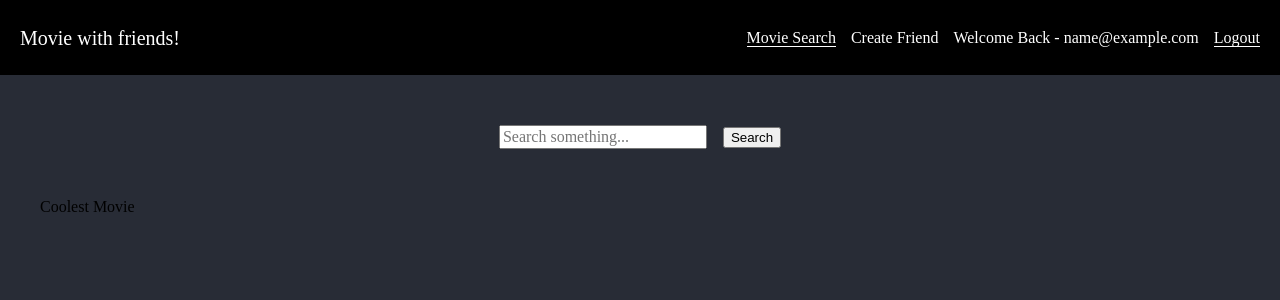
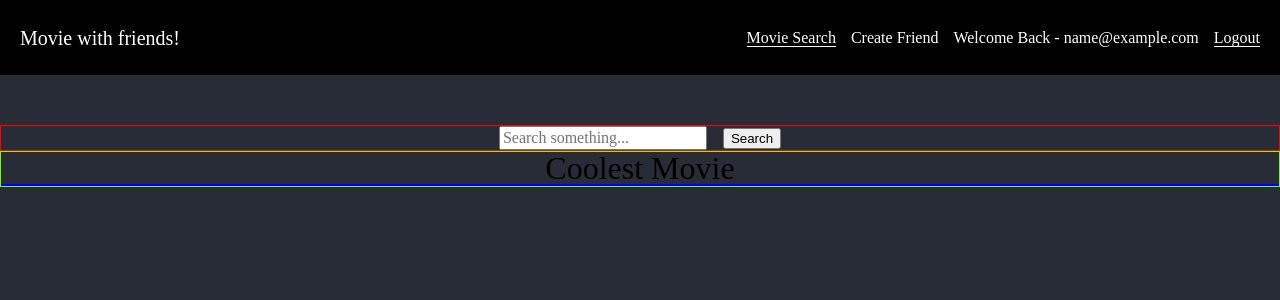
Before and after one commit to Steven2120/fullstack-mern-movie-with-friends, a React (Create React App) app in the folder auth-frontend/: page /movie in a window 1280 px wide. Shown: the top 300 px of the page. Built offline with nearby package versions, Linux system fonts and the light colour scheme; no server answers; sample sign-in values are in the browser's storage.

Commit message:
began work on home page. continuing to improve UI

```diff
--- /dev/null
+++ b/auth-frontend/src/components/Movie/Movie.css
@@ -0,0 +1,55 @@
+.search__bar {
+    width: 500;
+    margin: 0 auto;
+    text-align: center;
+    margin-top: 50px;
+    border: 1px solid red;
+}
+
+.search__btn {
+    cursor: pointer;
+    margin-left: 1rem;
+}
+
+.movie__canvas {
+    width: 100%;
+    text-align: center;
+    margin-top: 50px;
+    display: flex;
+    margin: 0 auto;
+    display: flex;
+    flex-direction: column;
+    border: 1px solid lawngreen;
+}
+
+.movielist__div {
+    display: flex;
+    justify-content: space-around;
+}
+
+.movie__canvas > * {
+    width: auto;
+}
+
+.canvas__title {
+    font-size: 2em;
+}
+
+.pagination__div {
+    margin-left: 4.5em;
+    text-align: center;
+    width: 90%;
+    display: flex;
+    align-items: center;
+    justify-content: center;
+    border: 1px solid white;
+    margin-top: 9em;
+}
+
+.pagination__prev__btn {
+    cursor: pointer;
+}
+
+.pagination__next__btn {
+    cursor: pointer;
+}
--- a/auth-frontend/src/components/Movie/Movie.js
+++ b/auth-frontend/src/components/Movie/Movie.js
@@ -3,6 +3,7 @@ import React, { Component } from "react";
 import axios from "axios";
 import { Link } from "react-router-dom";
 import MovieList from "./MovieList";
+import "./Movie.css";
 
 export class Movie extends Component {
   //sets default state to the following props with the following values
@@ -257,67 +258,42 @@ export class Movie extends Component {
   render() {
     return (
       <div>
-        <div
-          style={{
-            width: 500,
-            margin: "0 auto",
-            textAlign: "center",
-            marginTop: "50px",
-          }}
-        >
+        <div className="search__bar">
           <input
             type="text"
             placeholder="Search something..."
             name="movie"
             onChange={this.handleOnChange}
           />
-          <button
-            style={{ cursor: "pointer", marginLeft: "1rem" }}
-            type="submit"
-            onClick={this.onSubmit}
-          >
+          <button className="search__btn" type="submit" onClick={this.onSubmit}>
             Search
           </button>
         </div>
 
-        <div
-          style={{
-            width: 1200,
-            margin: "0 auto",
-            textAlign: "center",
-            marginTop: "50px",
-            display: "flex",
-          }}
-        >
-          <h3>Coolest Movie</h3>
-          <MovieList movieArray={this.state.movieArray} />
+        <div className="movie__canvas">
+          <div>
+            <h3 className="canvas__title">Coolest Movie</h3>
+          </div>
+          <div className="movielist__div">
+            <MovieList movieArray={this.state.movieArray} />
+          </div>
         </div>
 
         {this.state.totalPage <= 10 ? (
           ""
         ) : (
-          <div
-            style={{
-              marginTop: "9em",
-              marginLeft: "4.5em",
-              textAlign: "center",
-              width: "90%",
-              display: "flex",
-              alignItems: "center",
-              justifyContent: "center",
-            }}
-          >
+          <div className="pagination__div">
             <button
+              className="pagination__prev__btn"
               disabled={this.state.currentPage === 1 ? true : false}
-              style={{ cursor: "pointer" }}
               onClick={this.prevPage}
             >
               Previous
             </button>
             {this.showpagination()}
             <button
+              className="pagination__next__btn"
               onClick={this.nextPage}
-              style={{ cursor: "pointer" }}
               disabled={
                 this.state.currentPage ===
                 this.state.pageArray[this.state.pageArray.length - 1]
--- /dev/null
+++ b/auth-frontend/src/components/Movie/MovieList.css
@@ -0,0 +1,20 @@
+.movielist__div {
+    width: 100%;
+    height: 100%;
+    margin-right: 25;
+    border: 1px solid blue;
+}
+
+.movielist__img__div {
+    border: 1px solid pink;
+
+}
+
+.movie__img {
+    height: 15rem;
+    width: 100%;
+}
+
+.movie__title {
+    font-size: 1.3em;
+}
--- a/auth-frontend/src/components/Movie/MovieList.js
+++ b/auth-frontend/src/components/Movie/MovieList.js
@@ -1,17 +1,11 @@
 import React from "react";
 import { Link } from "react-router-dom";
+import "./MovieList.css";
 
 function MovieList(props) {
   return props.movieArray.map((item) => {
     return (
-      <div
-        key={item.imdbID}
-        style={{
-          width: 100,
-          height: 100,
-          marginRight: 25,
-        }}
-      >
+      <div className="movielist__div" key={item.imdbID}>
         <Link
           style={{
             textDecoration: "none",
@@ -23,10 +17,10 @@ function MovieList(props) {
             search: `?t=${item.Title}`,
           }}
         >
-          <div>
-            <img src={item.Poster} alt={item.Title} />
+          <div className="movielist__img__div">
+            <img className="movie__img" src={item.Poster} alt={item.Title} />
           </div>
-          <div>
+          <div className="movie__title">
             Title: {item.Title}
             Year: {item.Year}
           </div>
```
